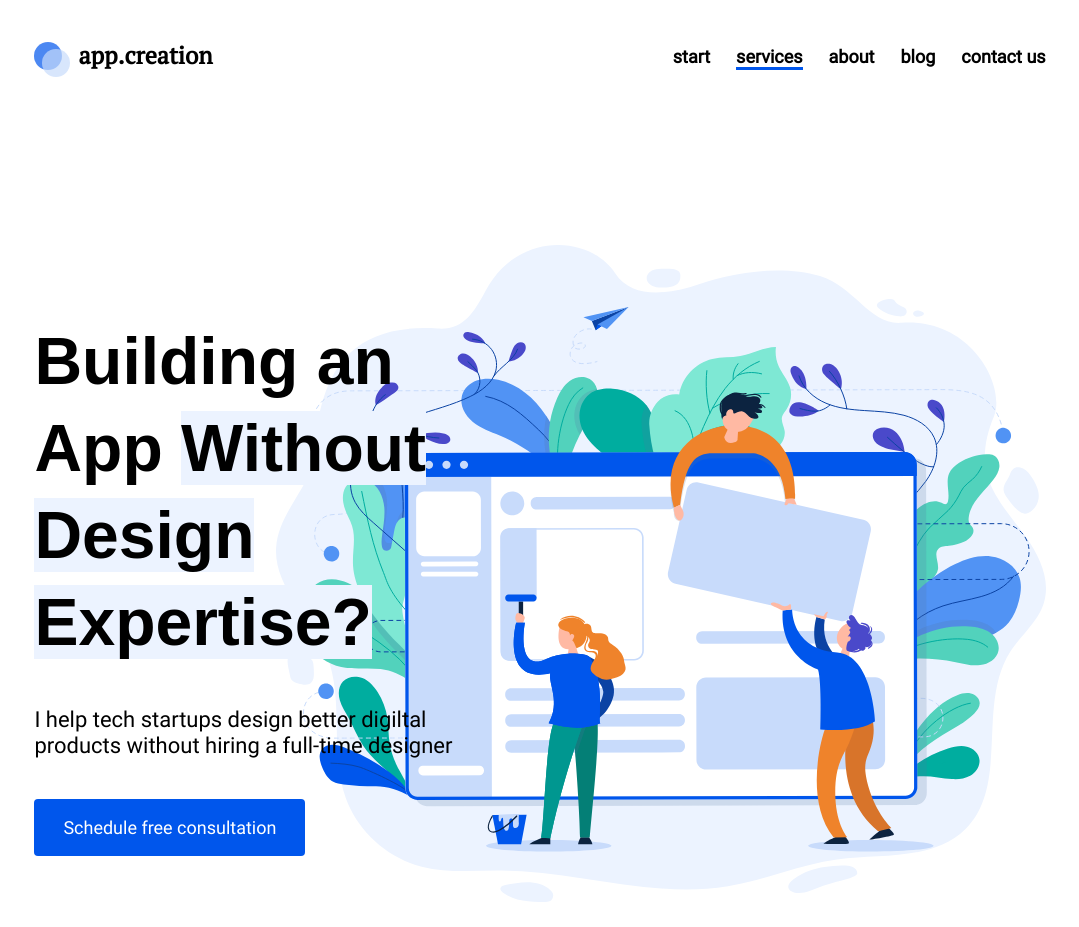
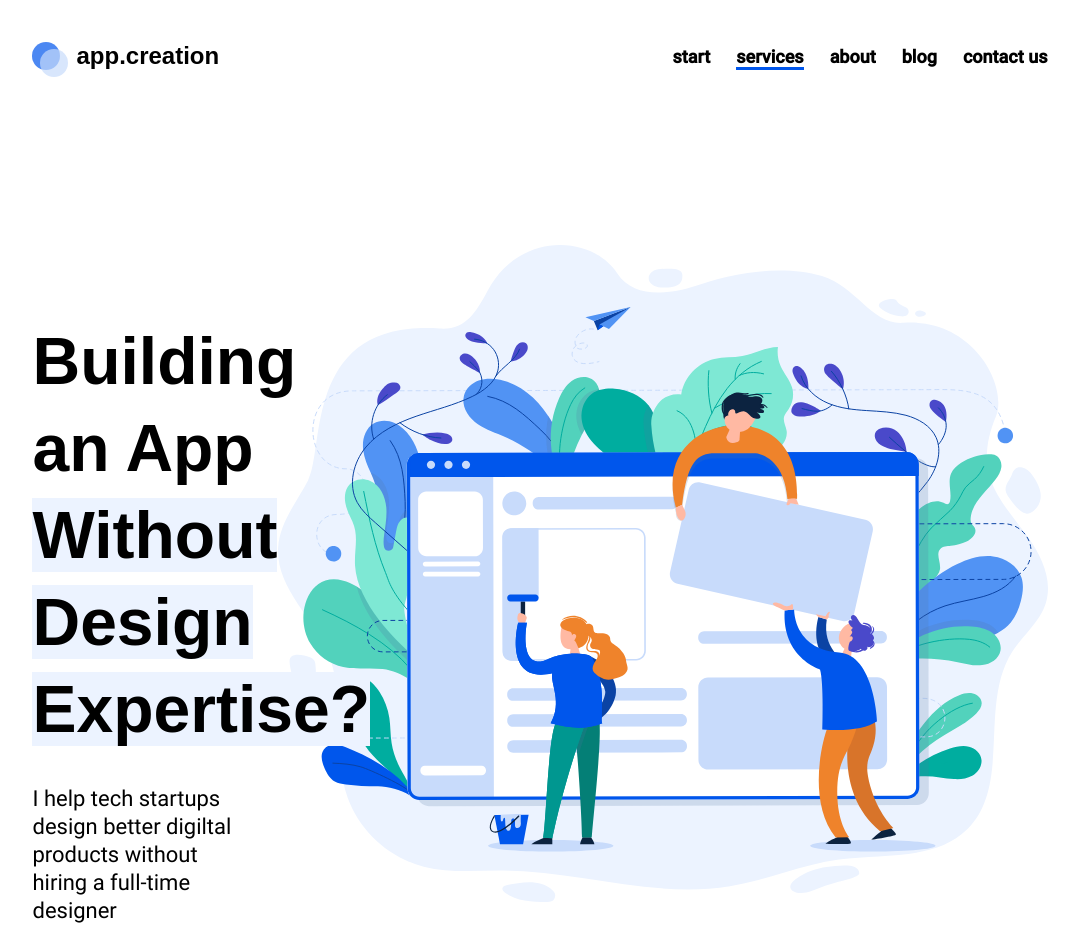
Before and after one commit to WebHeroSchool/planingDesk_Vera, a plain HTML site: page index.html in a window 1280 px wide. Shown: the top 927 px of the page, without its empty margins (100-1179 px from the left). Drawn offline with Linux system fonts and the light colour scheme.

Commit message:
Обновлён файл style.css

```diff
--- a/style.css
+++ b/style.css
@@ -5,7 +5,7 @@ body {
 
 .wrapper {
   margin: auto;
-  width: 79%;
+  width: 79.3%;
 }
 
 .logo, .menu {
@@ -22,7 +22,7 @@ body {
   position: relative;
   padding: 40px 0;
   padding-left: 44px;
-  font: bold 24px/32px 'PT_serif', arial, helvetica, sans-serif;
+  font: bold 24px/32px 'PT serif', arial, helvetica, sans-serif;
 }
 
 .logo__circle {
@@ -54,7 +54,7 @@ body {
 .menu__item {
   position: relative;
   margin-right: 26px;
-  font: bold 18px/21px 'Roboto', arial, helvetica, sans-serif;
+  font: bold 18px/21px 'Robotomedium', arial, helvetica, sans-serif;
   color: #000;
   text-decoration: none;
   transition: opacity .5s;
@@ -104,20 +104,20 @@ body {
 }
 
 .main {
-  padding: 0 51% 100px 0;
+  padding: 0px 51% 100px 0px;
   background: top right no-repeat url(img/mainImg.svg)
 }
 
 .main__title {
   position: relative;
-  margin: 0 0 40px 0;
+  margin: 0 179px 31px 0;
   padding-top: 73px;
-  font: bold 66px/87px 'PT serif', arial, helvetica, sans-serif;
+  font: 700 66px/87px 'PT serif', arial, helvetica, sans-serif;
 }
 
 .main__subtitle {
-  margin: 0 0 41px 0;
-  font: normal 22px/26px 'Roboto', arial, helvetica, sans-serif;
+  margin: 0 290px 41px 0px;
+  font: normal 22px/28px 'Roboto', arial, helvetica, sans-serif;
 }
 
 .main__button {
```
